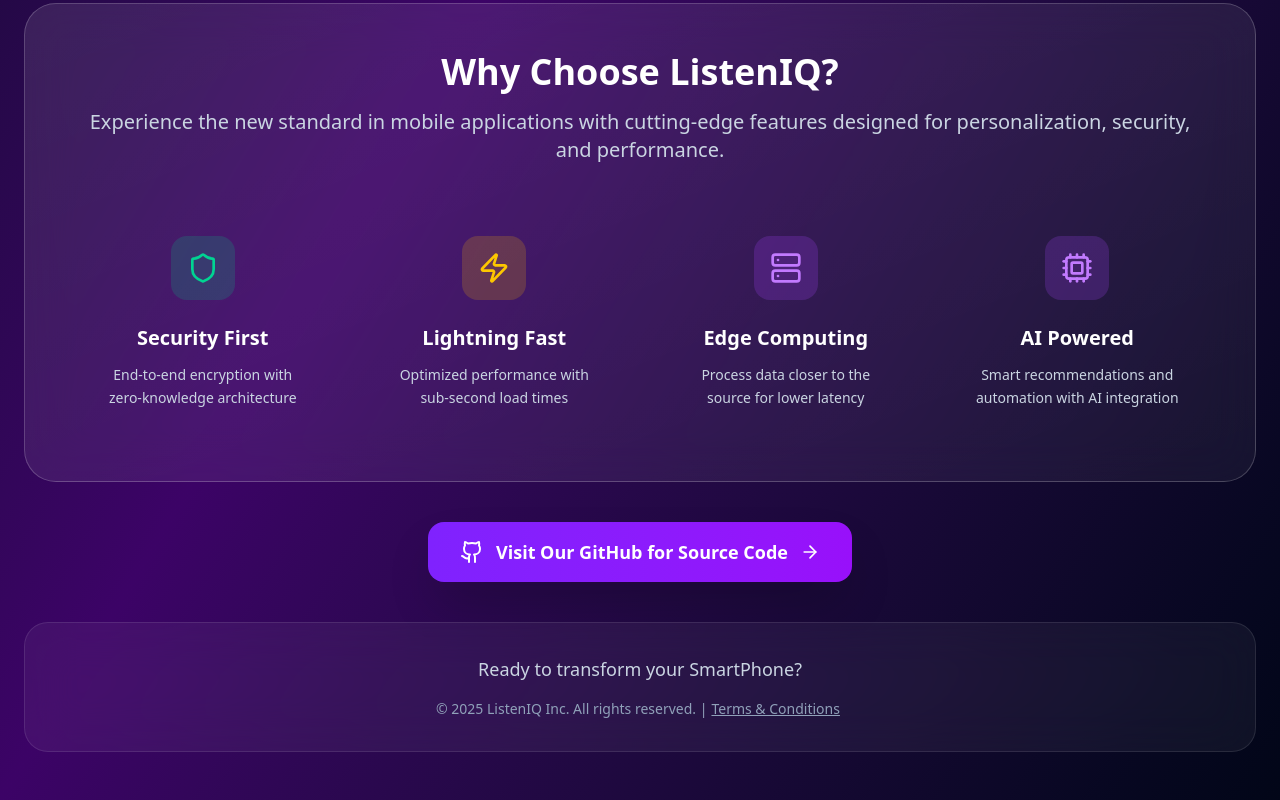
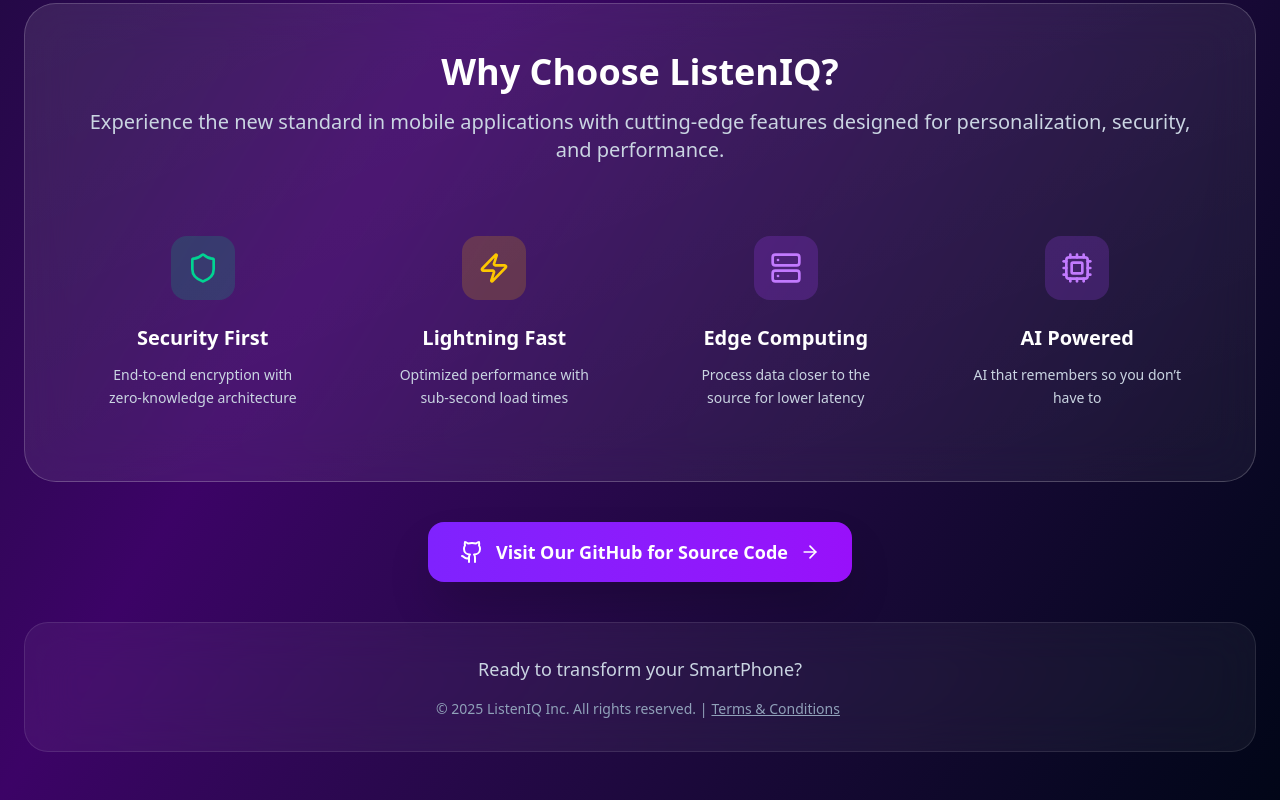
Before and after one commit to Team-Manusmriti/ListenIQ-Download-Page, a React (Vite) app: page / in a window 1280 px wide. Shown: the part 1317-2117 px from the top of the page. Built offline with nearby package versions, Linux system fonts and the light colour scheme.

Commit message:
Update Download.jsx

```diff
--- a/src/components/Download.jsx
+++ b/src/components/Download.jsx
@@ -237,7 +237,7 @@
                 {
                   icon: Cpu,
                   title: "AI Powered",
-                  description: "Smart recommendations and automation with AI integration",
+                  description: "AI that remembers so you don’t have to",
                   color: "indigo"
                 },
               ].map((feature, index) => (
```
